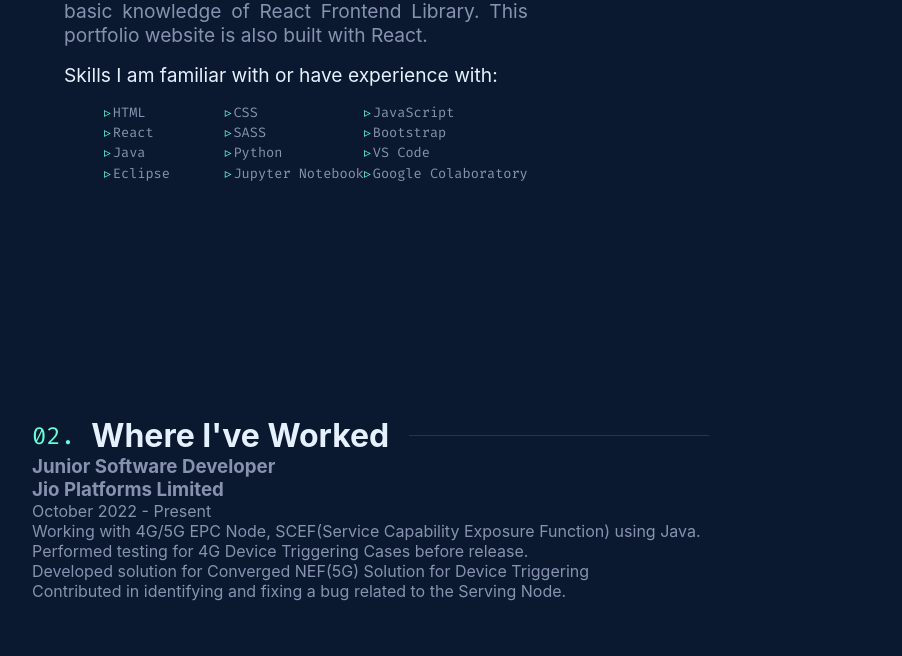
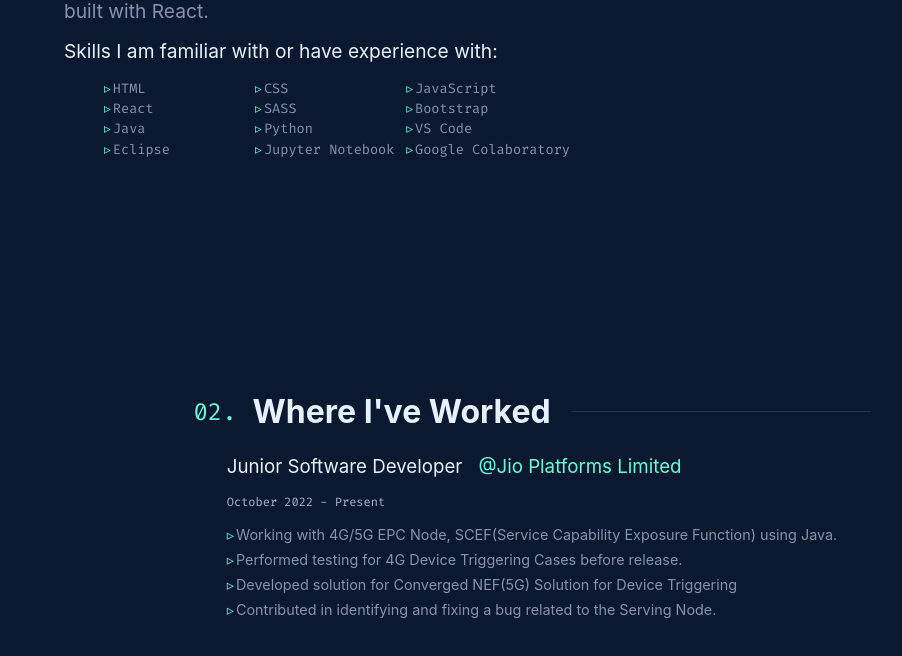
Before and after one commit to pankajmalvi/pankajmalviya, a React (Create React App) app: page / in a window 1280 px wide. Shown: the part 994-1650 px from the top of the page, without its empty margins (108-1010 px from the left). Built offline with nearby package versions, Linux system fonts and the light colour scheme; a web font is replaced by a local one.

Commit message:
Completed Styling for Work/Job Section

```diff
--- a/src/components/sections/about/styles/About.scss
+++ b/src/components/sections/about/styles/About.scss
@@ -1,7 +1,9 @@
 .section-about {
   .section-content {
+    width: 100%;
     display: grid;
     grid-template-columns: 1.25fr 1fr;
+    grid-template-columns: 3fr 2fr;
     gap: 50px;
     &-left {
       padding: 2rem;
--- a/src/components/sections/jobs/Job.js
+++ b/src/components/sections/jobs/Job.js
@@ -7,7 +7,7 @@ import JobPeriod from './JobPeriod'
 function Job({ career }) {
     return (
         <div className='job'>
-            <h3>
+            <h3 className='job-heading'>
                 <JobDesignation designation={career.designation} />
                 <CompanyName companyName={career.company} />
             </h3 >
--- a/src/components/sections/jobs/JobDescription.js
+++ b/src/components/sections/jobs/JobDescription.js
@@ -2,11 +2,11 @@ import React from 'react'
 
 function JobDescription({ description }) {
     return (
-        <div className="job-description">
+        <ul className="job-description">
             {description.map((desc) =>
-                <p className="description">{desc}</p>
+                <li>{desc}</li>
             )}
-        </div>
+        </ul>
     )
 }
 
--- a/src/components/sections/jobs/Jobs.js
+++ b/src/components/sections/jobs/Jobs.js
@@ -5,11 +5,13 @@ import './styles/Jobs.scss'
 
 function Jobs({ career }) {
     return (
-        <section id="section-job">
+        <section id="section-job" className='section-job'>
             <SectionHeading heading={"Where I've Worked"} />
-            {career.map((career, idx) =>
-                <Job career={career} />
-            )}
+            <div className="jobs">
+                {career.map((career, idx) =>
+                    <Job career={career} />
+                )}
+            </div>
         </section>
 
     )
--- a/src/components/sections/jobs/styles/Jobs.scss
+++ b/src/components/sections/jobs/styles/Jobs.scss
@@ -0,0 +1,55 @@
+.section-job {
+  width: 100%;
+  max-width: 1000px;
+  display: flex;
+  flex-direction: column;
+  gap: 1.5rem;
+  .jobs {
+    display: grid;
+    justify-content: center;
+    .job {
+      display: flex;
+      flex-direction: column;
+      gap: 1rem;
+      &-heading {
+        font-weight: 400;
+        display: flex;
+        gap: 1rem;
+        .job-designation {
+          color: var(--white);
+        }
+
+        .company-name {
+          color: var(--green);
+
+          &::before {
+            content: "@";
+          }
+        }
+      }
+
+      &-period {
+        font-family: var(--font-mono);
+        font-size: 0.75rem;
+        color: var(--light-slate);
+      }
+
+      &-description {
+        font-weight: 400;
+        list-style: none;
+        padding: 0;
+        display: flex;
+        flex-direction: column;
+        gap: 0.5rem;
+        font-size: 0.9rem;
+        li {
+          &::before {
+            content: "▹";
+            color: var(--green);
+            margin-right: 2px;
+          }
+        }
+      }
+    }
+  }
+}
```
